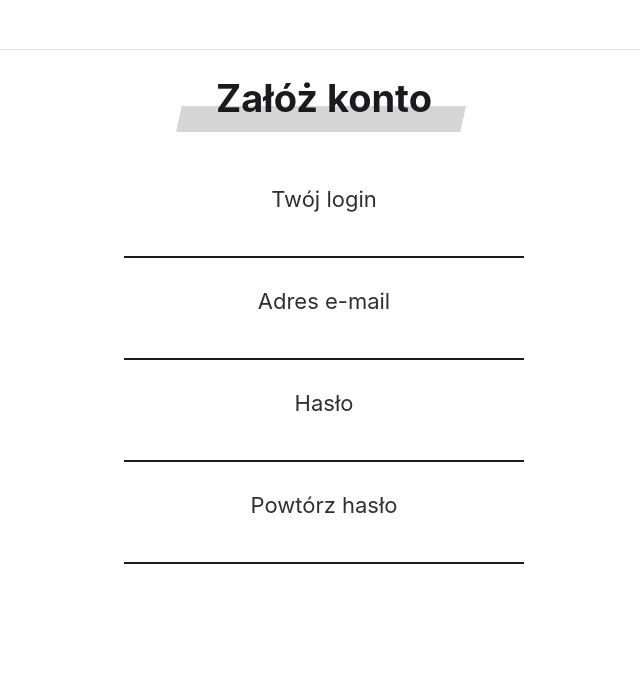
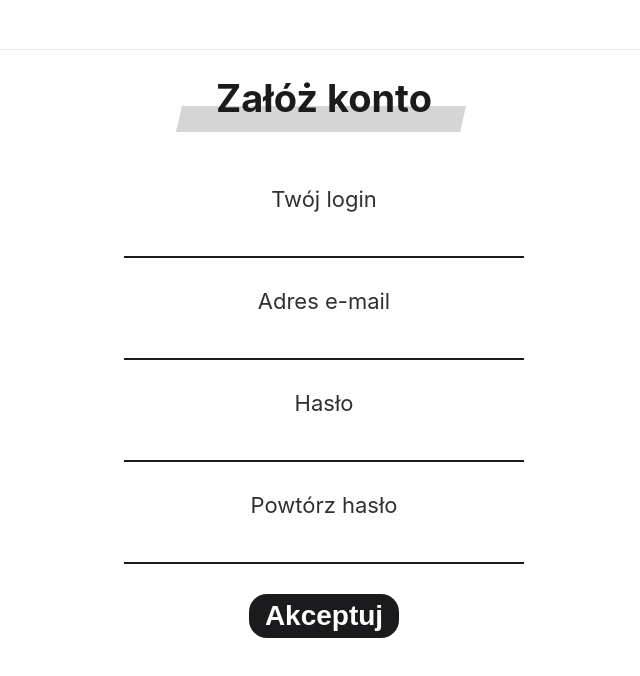
Before and after one commit to MagicianPL/PayBud, a React (Create React App) app: page / in a window 1280 px wide. Shown: the top 676 px of the page, without its empty margins (316-956 px from the left). Built offline with nearby package versions, Linux system fonts and the light colour scheme.

Commit message:
Submit btn

```diff
--- a/src/pages/SignUpForm/SignUpForm.tsx
+++ b/src/pages/SignUpForm/SignUpForm.tsx
@@ -4,6 +4,7 @@ import StyledViewWrapper from '../../components/StyledViewWrapper/StyledViewWrap
 import StyledWrapper from './StyledWrapper';
 import PageTitle from '../../components/PageTitle/PageTitle';
 import Input from '../../components/Input/Input';
+import StyledButton from '../../components/StyledButton/StyledButton';
 
 const SignUpForm = () => {
     return(
@@ -15,6 +16,7 @@ const SignUpForm = () => {
                     <Input id="email" label="Adres e-mail" type="email" pulsate />
                     <Input id="password" label="Hasło" type="password" pulsate />
                     <Input id="repeatedPassword" label="Powtórz hasło" type="password" pulsate />
+                    <StyledButton>Akceptuj</StyledButton>
                 </form>
             </StyledWrapper>
         </StyledViewWrapper>
```
